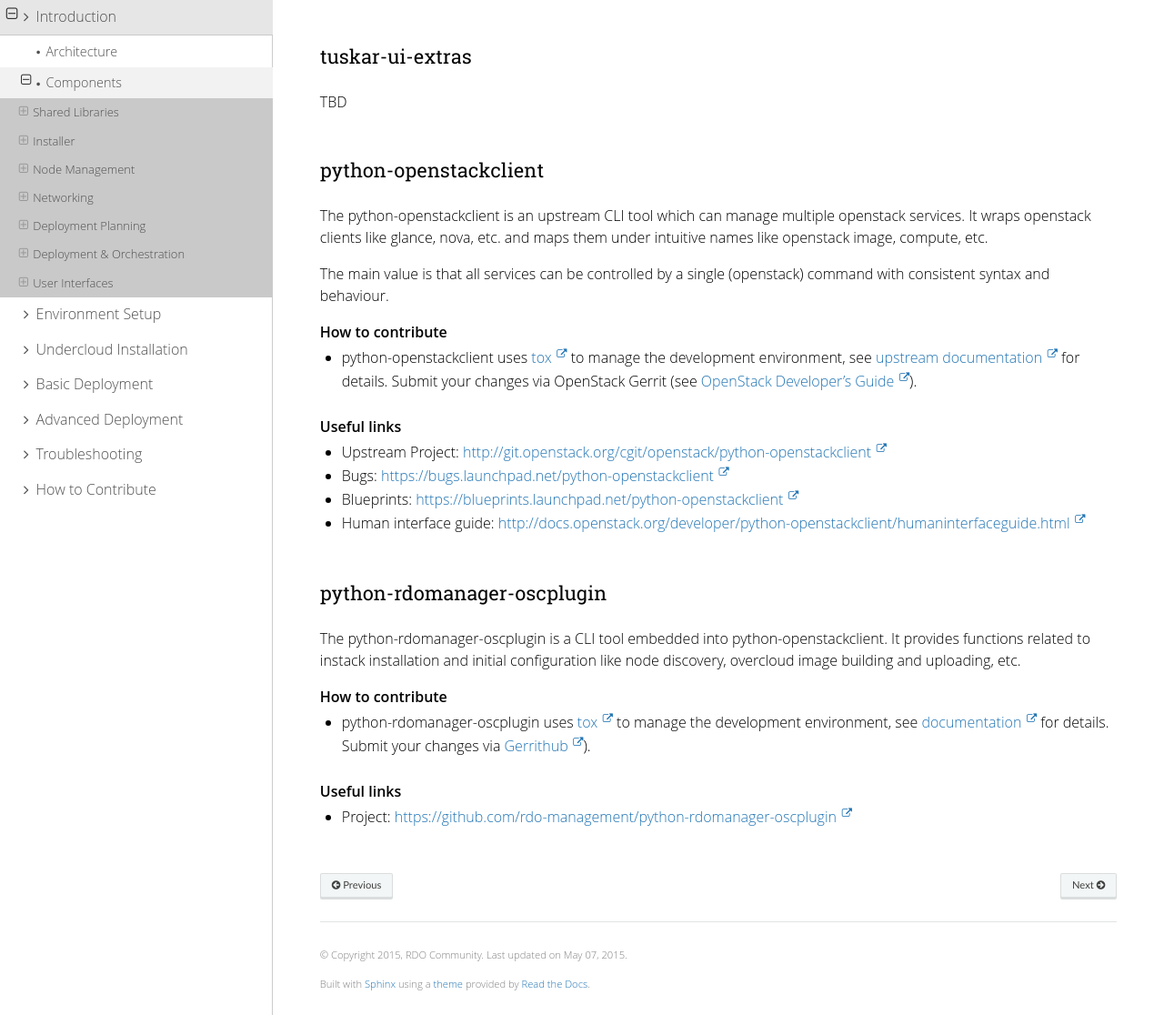
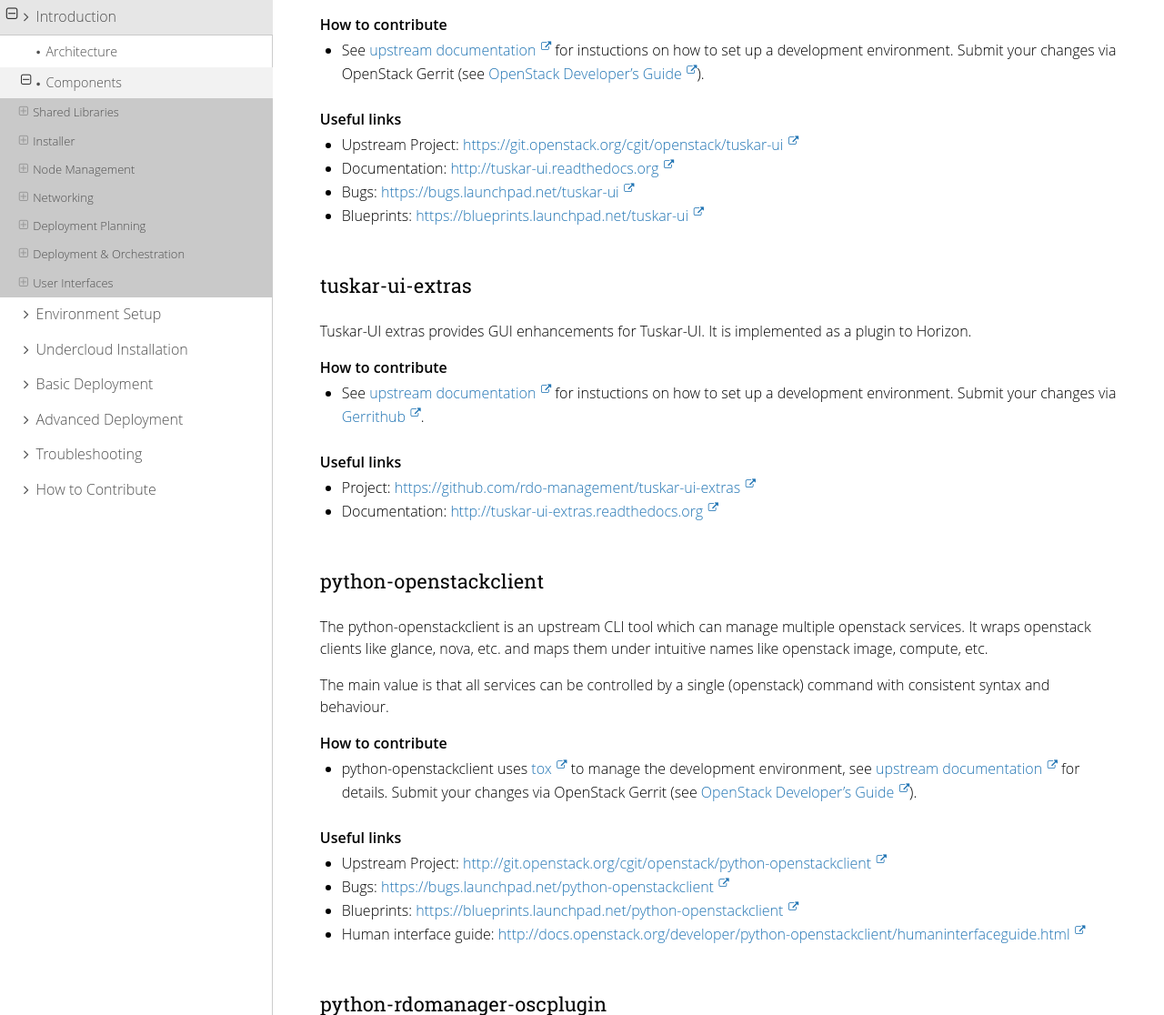
Before and after one commit to openstack-archive/instack-undercloud, a Sphinx documentation site: the page built from doc/source/introduction/components.rst, in a window 1280 px wide and 1400 px high, scrolled down 5234 px. Shown: the part 284-1400 px from the top of the window at 91% size. Built offline with Sphinx 7.4.7 and the Read the Docs theme 2.0.0, drawn with Linux system fonts in a browser that asks for light colours; some of the changed text lies outside the part shown.

Commit message:
Add introduction docs for tuskar-ui and tuskar-ui-extras
Change-Id: Ie6ab106ec0fde0e20a888455d6369e114ab8ff83

```diff
--- a/doc/source/introduction/components.rst
+++ b/doc/source/introduction/components.rst
@@ -278,14 +278,40 @@
 ---------------
 tuskar-ui
 ^^^^^^^^^
-TBD
+Tuskar-UI provides a GUI to install and manage OpenStack. It is implemented as
+a plugin to Horizon.
+
+**How to contribute**
+
+* See `upstream documentation <http://tuskar-ui.readthedocs.org/en/latest/install.html>`_
+  for instuctions on how to set up a development environment. Submit your
+  changes via OpenStack Gerrit (see `OpenStack Developer's Guide`_).
+
+**Useful links**
+
+* Upstream Project: https://git.openstack.org/cgit/openstack/tuskar-ui
+* Documentation: http://tuskar-ui.readthedocs.org
+* Bugs: https://bugs.launchpad.net/tuskar-ui
+* Blueprints: https://blueprints.launchpad.net/tuskar-ui
 
 tuskar-ui-extras
 ^^^^^^^^^^^^^^^^
-TBD
+Tuskar-UI extras provides GUI enhancements for Tuskar-UI. It is implemented as
+a plugin to Horizon.
+
+**How to contribute**
+
+* See `upstream documentation <http://tuskar-ui-extras.readthedocs.org/en/latest/install.html#development-install-instructions>`_
+  for instuctions on how to set up a development environment. Submit your
+  changes via `Gerrithub <https://review.gerrithub.io/#/q/project:rdo-management/tuskar-ui-extras>`_.
+
+**Useful links**
+
+* Project: https://github.com/rdo-management/tuskar-ui-extras
+* Documentation: http://tuskar-ui-extras.readthedocs.org
 
 python-openstackclient
-^^^^^^^^^^^^^^^^^^^^^^^^^^^
+^^^^^^^^^^^^^^^^^^^^^^
 The python-openstackclient is an upstream CLI tool which can manage multiple
 openstack services. It wraps openstack clients like glance, nova, etc. and maps
 them under intuitive names like openstack image, compute, etc.
@@ -321,7 +347,7 @@
   to manage the development environment, see `documentation
   <https://github.com/rdo-management/python-rdomanager-oscplugin/blob/master/CONTRIBUTING.rst>`_
   for details. Submit your changes via
-  `Gerrithub <https://review.gerrithub.io/#/q/project:rdo-management/python-rdomanager-oscplugin>`_).
+  `Gerrithub <https://review.gerrithub.io/#/q/project:rdo-management/python-rdomanager-oscplugin>`_.
 
 **Useful links**
 
```
